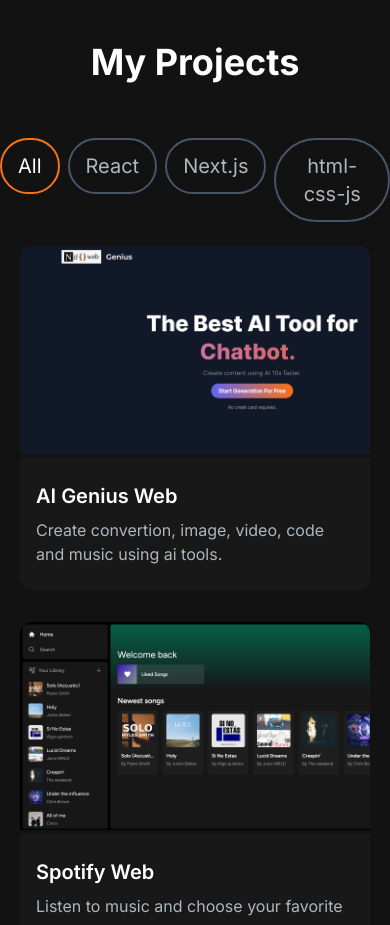
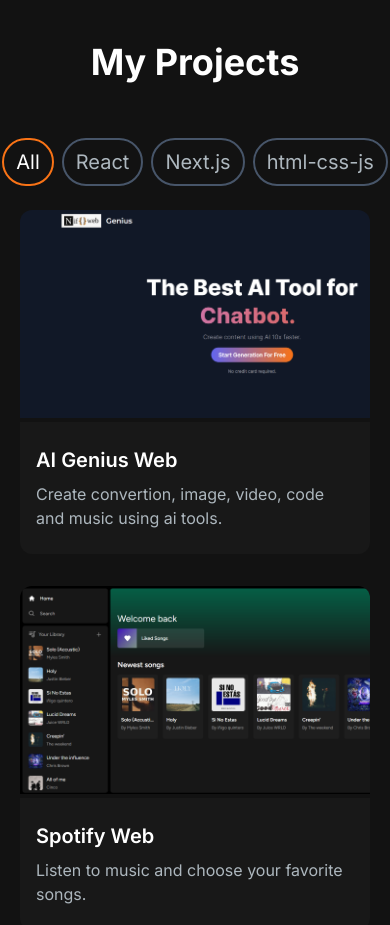
Before and after one commit to nivnomdar/Portfolio, a Next.js app: page / in a window 390 px wide. Shown: the part 1740-2665 px from the top of the page. Built offline with nearby package versions, Linux system fonts and the light colour scheme.

Commit message:
small screen adjust

```diff
--- a/src/app/components/ProjectTag.tsx
+++ b/src/app/components/ProjectTag.tsx
@@ -13,7 +13,7 @@
 
   return (
     <button
-      className={`${buttonStyles} rounded-full border-2 px-4 py-3 text-xl cursor-pointer`}
+      className={`${buttonStyles} rounded-full border-2 px-3 py-2 text-xl cursor-pointer`}
       onClick={() => onClick(name)}>
       {name}
     </button>
```
